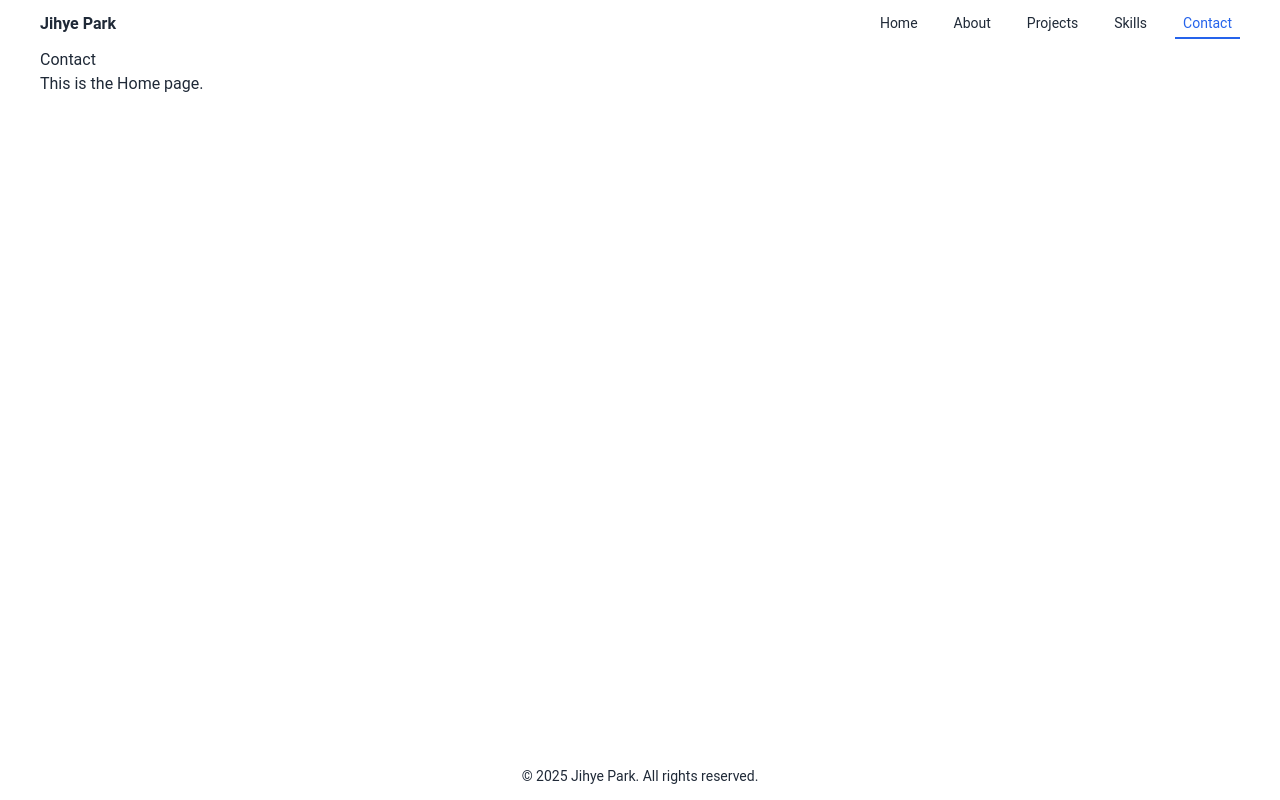
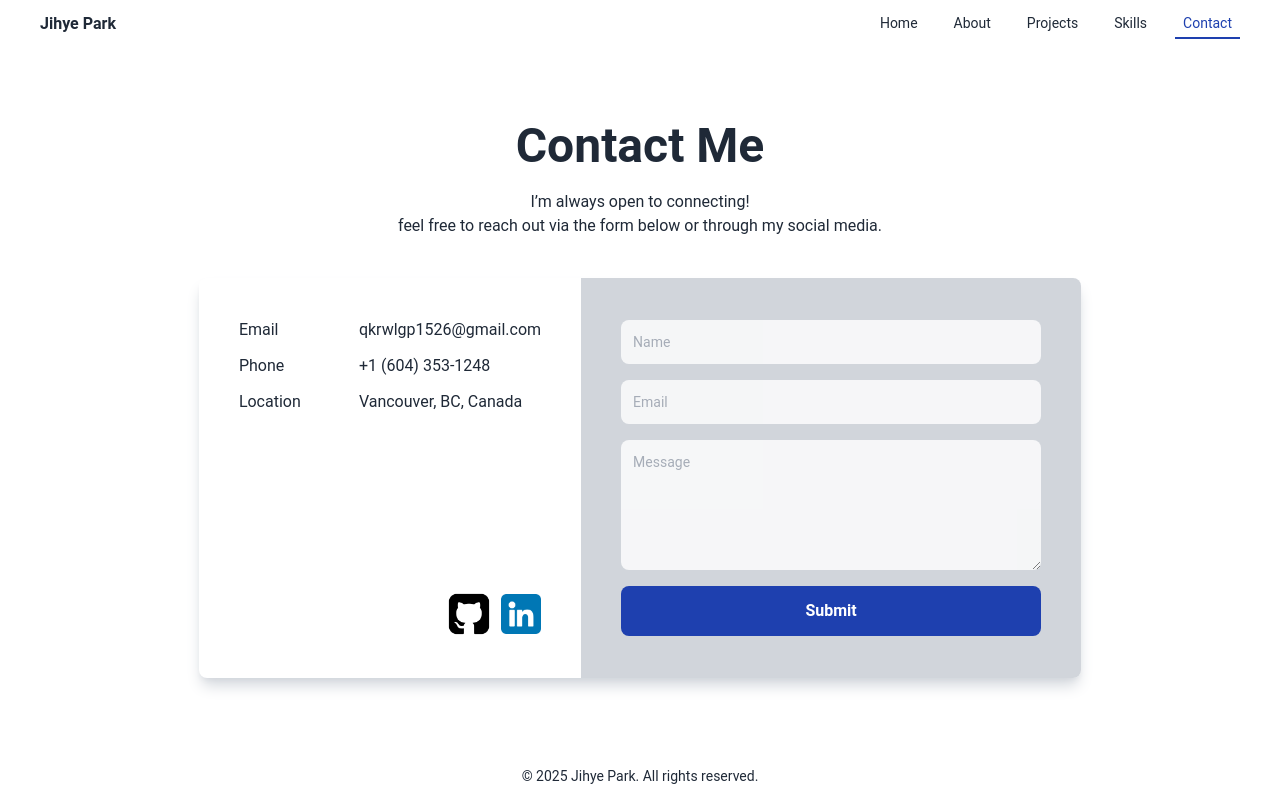
Before and after one commit to JiHye0214/portfolio, a React (Create React App) app: page /contact in a window 1280 px wide. Built offline with nearby package versions, Linux system fonts and the light colour scheme.

Commit message:
250730: contact 완료한 거 같은데 10% 부족한 느낌

```diff
--- a/src/App.tsx
+++ b/src/App.tsx
@@ -1,4 +1,4 @@
-import React from "react";
+import React, { useEffect, useState } from "react";
 import "./App.css";
 import { useLocation, Routes, Route } from "react-router-dom";
 import Home from "./pages/Home";
@@ -12,9 +12,24 @@ import Layout from "./layout/Layout";
 
 function App() {
     const location = useLocation();
+    const [bgImg, setBgImg] = useState("");
+    const [bgColor, setBgColor] = useState("#fff");
+    const [textColor, setTextColor] = useState("");
+
+    useEffect(() => {
+        if (location.pathname === "/about") {
+            setBgImg("url('/assets/bg.jpg')");
+            setBgColor("#000")
+            setTextColor("#fff");
+        } else {
+            setBgImg("");
+            setBgColor("#fff")
+            setTextColor("");
+        }
+    }, [location.pathname]);
 
     return (
-        <div className={`min-h-screen ${location.pathname === "/about" ? "bg-black text-white" : "bg-white"}`}>
+        <div style={{ backgroundImage: bgImg, backgroundColor: bgColor, color: textColor, transition: "background-color 0.3s ease", minHeight: "100vh" }} className="bg-cover bg-center">
             <Header />
             <Layout>
                 <Routes>
--- a/src/components/NavLink.tsx
+++ b/src/components/NavLink.tsx
@@ -14,7 +14,7 @@ const NavLink = ({ to, label }: { to: string; label: string }) => {
                     isActive && location.pathname === "/about"
                         ? "text-yellow-500 border-b-2 border-yellow-500"
                         : isActive
-                        ? "text-blue-600 border-b-2 border-blue-600"
+                        ? "text-blue-800 border-b-2 border-blue-800"
                         : ""
                 }`}
         >
--- a/src/index.css
+++ b/src/index.css
@@ -6,6 +6,9 @@
 
 body {
     @apply text-gray-800;
+}
+input, textarea {
+  outline: none;
 }
 
 .scrollbar-hide {
--- a/src/pages/About.tsx
+++ b/src/pages/About.tsx
@@ -4,7 +4,7 @@ import { Link } from "react-router-dom";
 
 const About = () => {
     return (
-        <div style={{ backgroundImage: "url('/assets/bg.jpg')" }} className="bg-cover bg-center h-full w-full overflow-hidden">
+        <div className="h-full w-full overflow-hidden">
             <div className="h-[802px] overflow-y-scroll scrollbar-hide">
                 <ScrollDiv isFirst={true}>Hi! I'm Jihye</ScrollDiv>
                 <ScrollDiv isFirst={false} title="Quick Intro">
--- a/src/pages/Contact.tsx
+++ b/src/pages/Contact.tsx
@@ -1,12 +1,59 @@
-import React from 'react'
+import React from "react";
 
 const Contact = () => {
     return (
-        <div>
-            <h2>Contact</h2>
-            <p>This is the Home page.</p>
+        <div className="flex justify-center items-center h-full w-full">
+            <div className="flex flex-col gap-10">
+                <div className="flex flex-col gap-5 items-center">
+                    <p className="text-5xl font-bold">Contact Me</p>
+                    <p className="text-center">
+                        I’m always open to connecting! <br /> feel free to reach out via the form below or through my social
+                        media.
+                    </p>
+                </div>
+                <div className="h-[400px] bg-white flex items-center rounded-lg overflow-hidden shadow-lg shadow-gray-300">
+                    <div className="h-full flex flex-col justify-between p-10">
+                        <div className="flex flex-col gap-3">
+                            <div className="flex gap-5">
+                                <p className="w-[100px]">Email</p>
+                                <p>qkrwlgp1526@gmail.com</p>
+                            </div>
+                            <div className="flex gap-5">
+                                <p className="w-[100px]">Phone</p>
+                                <p>+1 (604) 353-1248</p>
+                            </div>
+                            <div className="flex gap-5">
+                                <p className="w-[100px]">Location</p>
+                                <p>Vancouver, BC, Canada</p>
+                            </div>
+                        </div>
+                        <div className="flex justify-end items-center gap-2">
+                            <a href="https://github.com/JiHye0214" target="_blank" rel="noopener noreferrer">
+                                <img src="/assets/logo-github2.png" alt="" className="w-12" />
+                            </a>
+                            <a href="https://www.linkedin.com/in/jihye-p-2b3755344/" target="_blank" rel="noopener noreferrer">
+                                <img src="/assets/logo-linkedIn.png" alt="" className="w-10" />
+                            </a>
+                        </div>
+                    </div>
+                    <form
+                        className="h-full w-[500px] bg-gray-300 bg-cover bg-center flex flex-col justify-center gap-4 px-10"
+                        action=""
+                    >
+                        <input type="text" placeholder="Name" className="rounded-lg p-3 text-sm opacity-80" />
+                        <input type="text" placeholder="Email" className="rounded-lg p-3 text-sm opacity-80" />
+                        <textarea placeholder="Message" className="max-h-[130px] h-[130px] rounded-lg p-3 text-sm opacity-80" />
+                        <button
+                            type="button"
+                            className="h-[50px] bg-blue-800 hover:bg-blue-900 text-white font-semibold py-2 rounded-lg"
+                        >
+                            Submit
+                        </button>
+                    </form>
+                </div>
+            </div>
         </div>
-    )
-}
+    );
+};
 
 export default Contact;
--- a/src/pages/Home.tsx
+++ b/src/pages/Home.tsx
@@ -4,17 +4,17 @@ import { Link } from "react-router-dom";
 const Home = () => {
     return (
         <div className="h-full flex flex-col gap-6 justify-center">
-            <p className="text-4xl font-bold leading-relaxed">
+            <p className="text-5xl font-bold leading-normal">
                 Hi, I'm Jihye, <br /> a Frontend Developer <br /> passionate about clean UI and scalable code.
             </p>
             <div className="flex gap-5">
                 <Link
                     to="/projects"
-                    className="bg-blue-600 hover:bg-blue-700 text-white font-semibold px-4 py-2 rounded"
+                    className="bg-blue-800 hover:bg-blue-900 text-white font-semibold px-4 py-3 rounded-lg"
                 >
                     View Projects
                 </Link>
-                <button className="bg-blue-600 hover:bg-blue-700 text-white font-semibold px-4 py-2 rounded">Download Resume</button>
+                <button className="bg-blue-800 hover:bg-blue-900 text-white font-semibold px-4 py-3 rounded-lg">Download Resume</button>
             </div>
         </div>
     );
```
Also changed, not shown: public/assets/bg2.jpg (added), public/assets/logo-github2.png (added).
